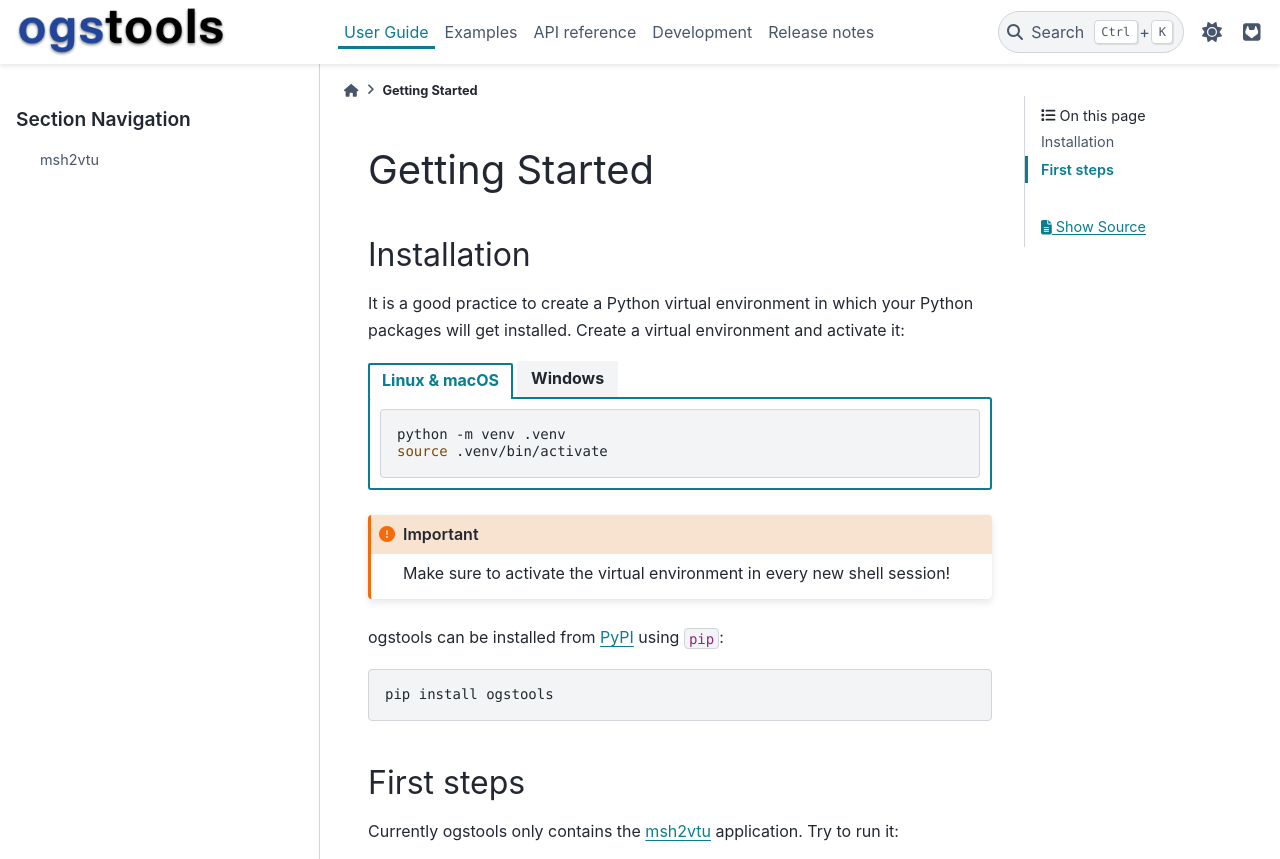
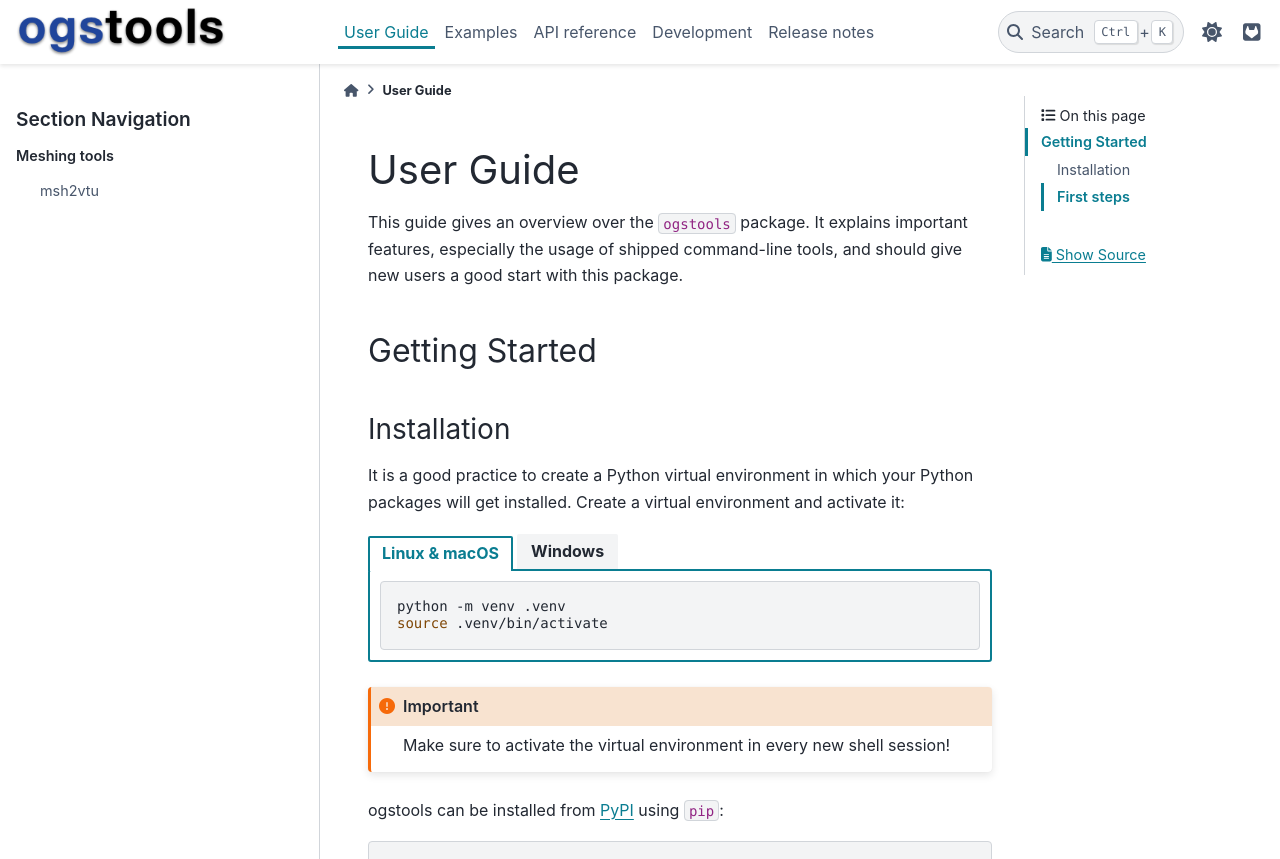
Before and after one commit to ufz/ogstools, a Sphinx documentation site: the page built from docs/user-guide/index.md, in a window 1280 px wide and 1304 px high, cut to the strip 0-859 px from the top of the window. Built offline with Sphinx 7.4.7 and the PyData theme 0.15.4, drawn with Linux system fonts in a browser that asks for light colours; the version number is read from the project's files by our own code.

Commit message:
[web] More code review suggestions.

````diff
--- a/docs/user-guide/index.md
+++ b/docs/user-guide/index.md
@@ -1,6 +1,12 @@
-# Getting Started
+# User Guide
 
-## Installation
+This guide gives an overview over the `ogstools` package.
+It explains important features, especially the usage of shipped command-line tools,
+and should give new users a good start with this package.
+
+## Getting Started
+
+### Installation
 
 It is a good practice to create a Python virtual environment in which your
 Python packages will get installed. Create a virtual environment and activate
@@ -47,7 +53,7 @@ ogstools can be installed from [PyPI](https://pypi.org/project/ogstools/) using
 pip install ogstools
 ```
 
-## First steps
+### First steps
 
 Currently ogstools only contains the [](msh2vtu.md) application. Try to run it:
 
@@ -58,6 +64,7 @@ Currently ogstools only contains the [](msh2vtu.md) application. Try to run it:
 ---
 maxdepth: 2
 hidden:
+caption: Meshing tools
 ---
 msh2vtu
 ```
````
Also changed, not shown: docs/user-guide/msh2vtu.md (+1 -1 lines).
